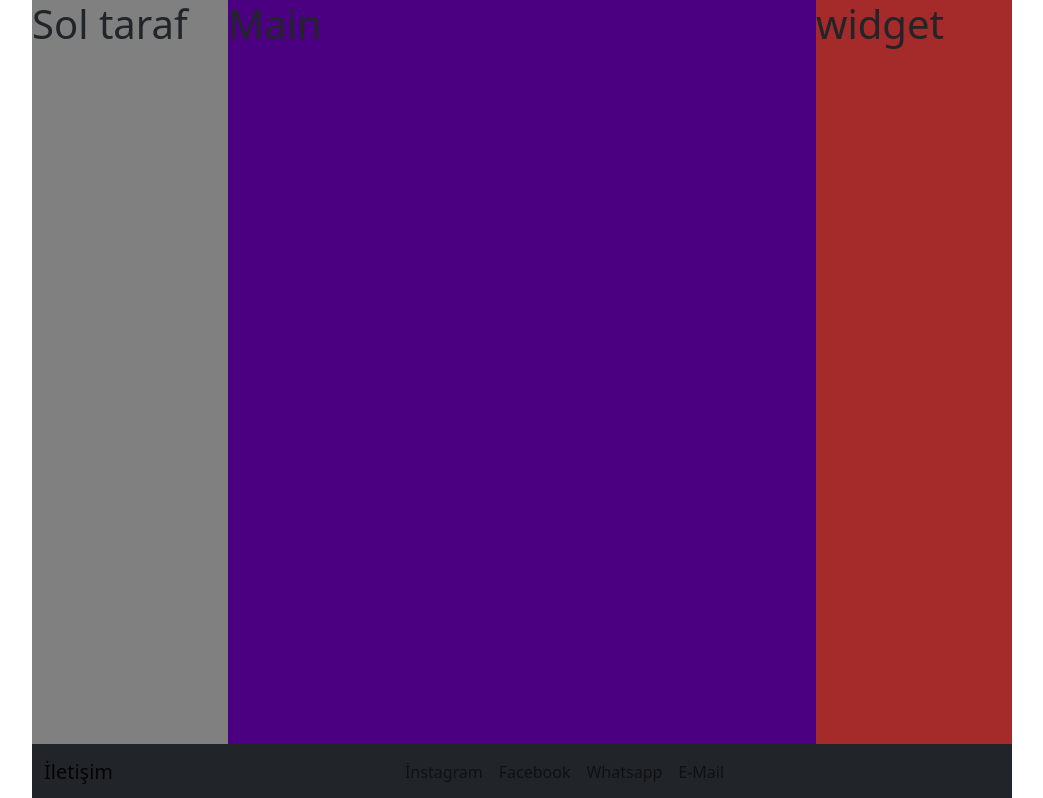
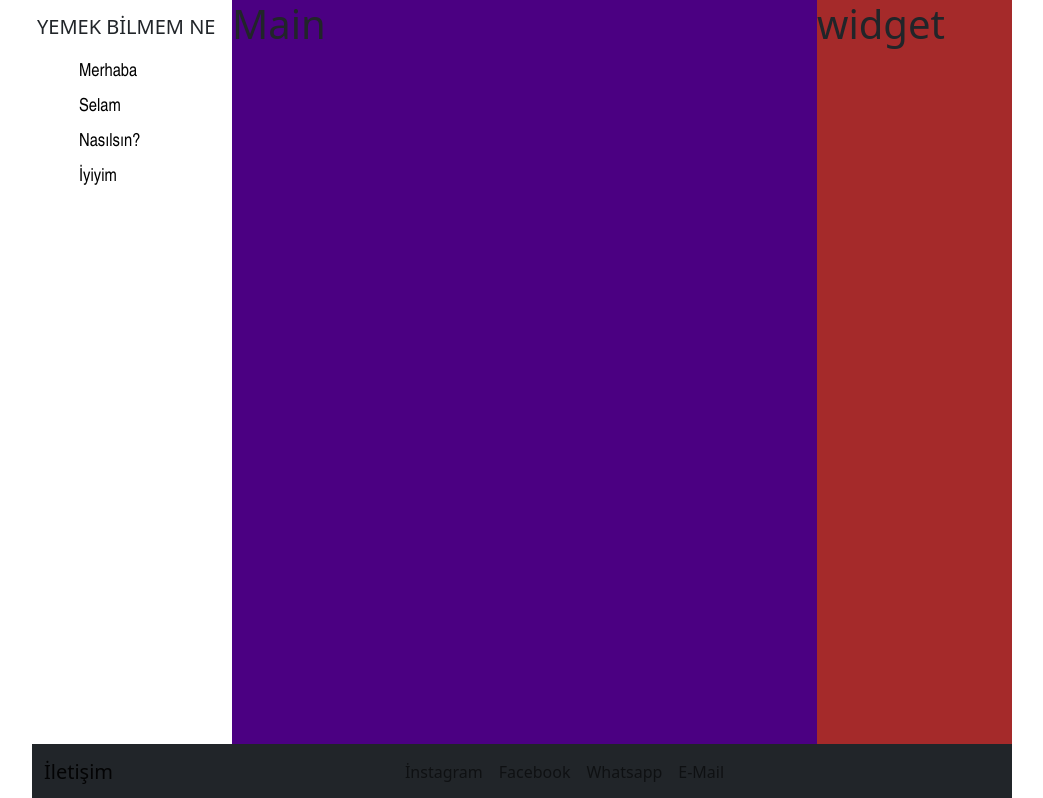
Before and after one commit to OnurAran/React-JS, a React (Create React App) app in the folder deneme/: page / in a window 1280 px wide. Shown: the top 798 px of the page, without its empty margins (118-1161 px from the left). Built offline with nearby package versions, Linux system fonts and the light colour scheme.

Commit message:
sol taraf bitti gibi

```diff
--- a/deneme/src/App.css
+++ b/deneme/src/App.css
@@ -44,7 +44,8 @@
   min-height: 1000px;
 }
 .Left{
-  background-color: gray;
+  padding-left: 5px;
+  padding-top: 15px;
   flex: 1;
 }
 .Main{
@@ -55,3 +56,27 @@
   background-color: brown;
   flex: 1;
 }
+.ListLeft:hover{
+
+  font-size: 22px;
+  color:rgb(241, 44, 44);
+  transition: 0.6s;
+
+}
+.ListLeft{
+  list-style-type: none;
+  display: inline-block;
+  border-radius: 10px;
+  line-height: 10px;
+  margin-left: 10px;
+  color: black;
+  font-size: 18px;
+  padding-top: 20px;
+  font-family: 'Franklin Gothic', 'Arial Narrow', Arial, sans-serif;
+}
+.ListLink{
+  cursor:pointer;
+}
+.ul{
+  list-style-type: none;
+}
--- a/deneme/src/Components/leftBar.js
+++ b/deneme/src/Components/leftBar.js
@@ -1,10 +1,42 @@
 import React from 'react';
+import { Link } from 'react-router-dom';
+import LeftLinks from "./leftLinks"
+
+const sideLinks = [
+    {
+        name: "Merhaba",
+    },
+    {
+        name: "Selam",
+    },
+    {
+        name: "Nasılsın?",
+    },
+    {
+        name: "İyiyim",
+    },
+]
+
 
 const leftBar = () => {
-  return <div className="Left">
-      <h1>Sol taraf</h1>
+    return <div className="Left">
+        <h5>YEMEK BİLMEM NE</h5>
 
-  </div>;
+        <nav>
+            <ul className="ul">
+                {sideLinks.map(({ name }) => (
+                    <LeftLinks key={name} name={name} />
+                ))}
+            </ul>
+        </nav>
+
+
+
+    </div>;
 };
 
 export default leftBar;
+
+/*
+<li className="ListLeft">deneme 1</li>
+                <li className="ListLeft">deneme 2</li>*/
--- /dev/null
+++ b/deneme/src/Components/leftLinks.js
@@ -0,0 +1,21 @@
+import React from 'react';
+
+const leftLinks = ({name}) => {
+  return(
+
+    <li>
+        <a href="#" className="ListLink">
+            <div className="ListL">
+            <div className="ListLeft">
+                <span>{name}</span>
+            </div>
+            </div>
+        </a>
+    </li>
+
+
+
+  )
+};
+
+export default leftLinks;
```
